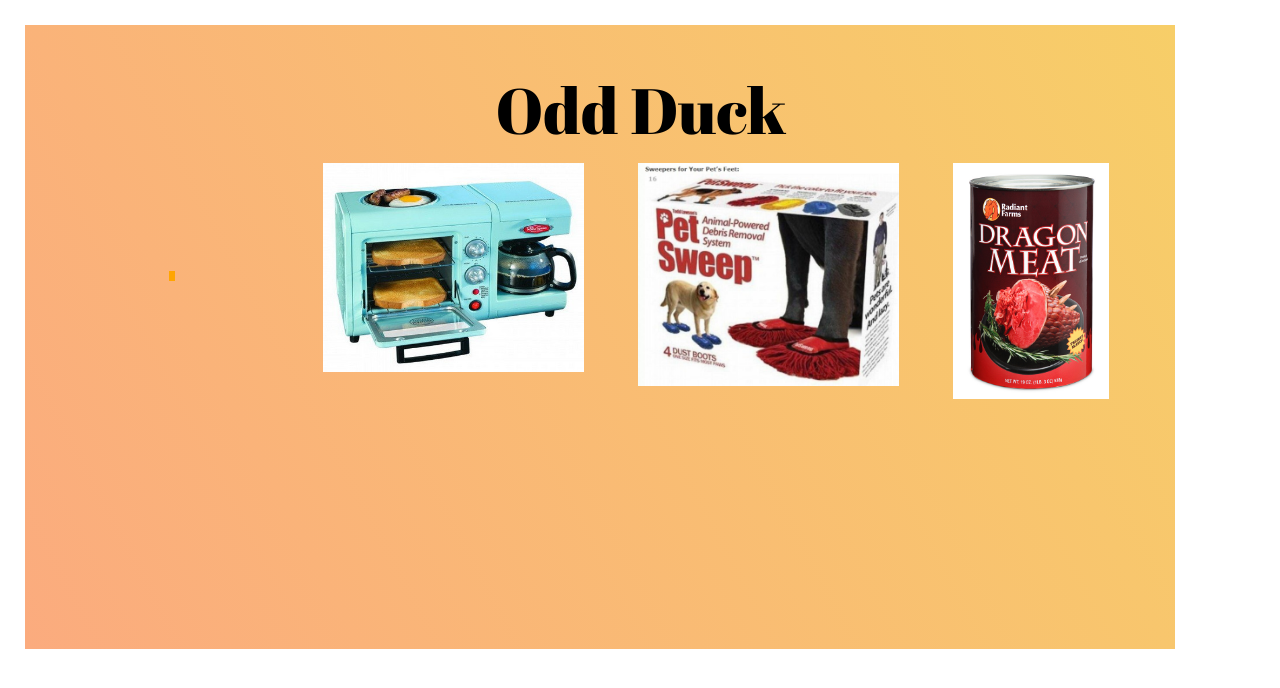
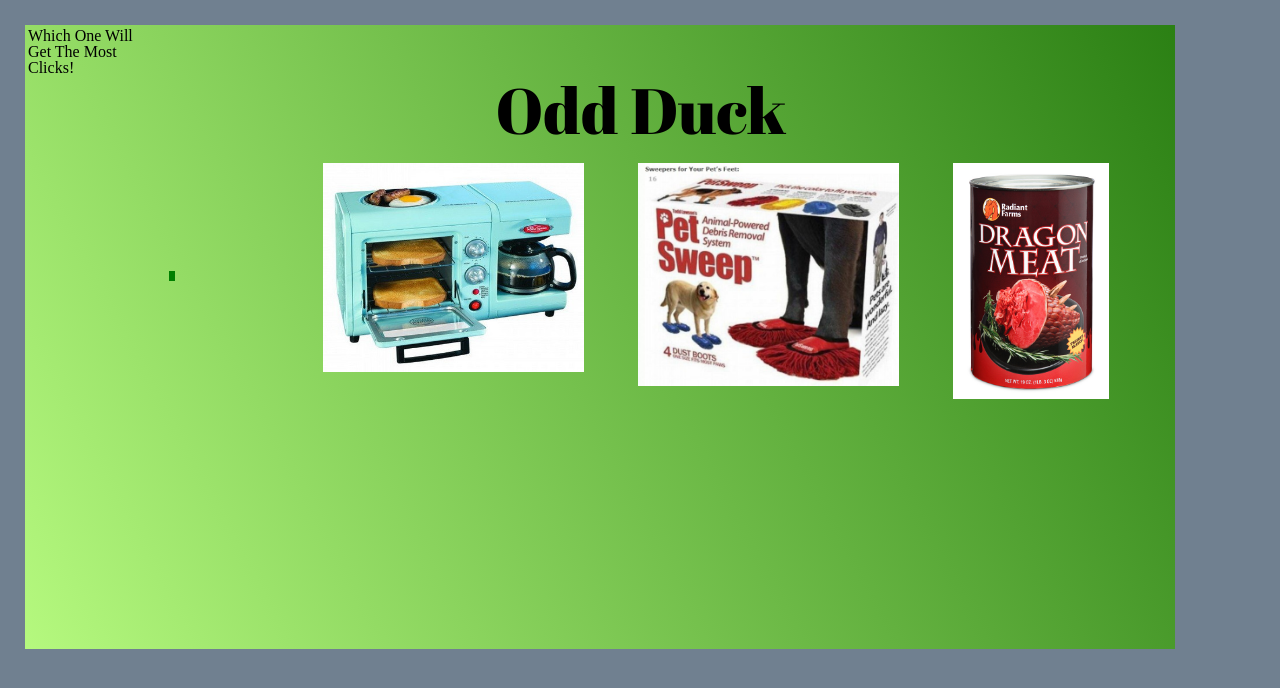
Before and after one commit to marioa7770/bus-mall1, a plain HTML site: page index.html in a window 1280 px wide. Drawn offline with nearby package versions, Linux system fonts and the light colour scheme; a web font is replaced by a local one.

Commit message:
finished css

```diff
--- a/css/style.css
+++ b/css/style.css
@@ -4,14 +4,15 @@
 
 body {
   max-width: 1000px;
+  background-color: slategrey;
 }
 
 main {
   display: grid;
   grid-template-columns: 8rem 10rem 800px;
   grid-template-rows: 8rem 15rem 250px;
-  background-color: #FBAB7E;
-  background-image: linear-gradient(62deg, #FBAB7E 0%, #F7CE68 100%);
+  background-color: #80fb7ee6;
+  background-image: linear-gradient(62deg, #c1fb7ed1 0%, #2b8014 100%);
   width: 1150px;
   padding: 3px;
   margin: 25px 3px 3px 25px;
@@ -89,7 +90,7 @@ div {
   grid-row: 2 / 3;
   margin: auto;
   padding: 5px 3px;
-  background-color: orange;
+  background-color: green;
   pointer-events: none;
   display: flex;
   justify-content: center;
--- a/index.html
+++ b/index.html
@@ -17,7 +17,10 @@
   <main>
 
     <div id="title">Odd Duck</div>
+    <h2>Which One Will Get The Most Clicks!</h2>
     <div id="text">
+
+
 
     </div>
 
```
